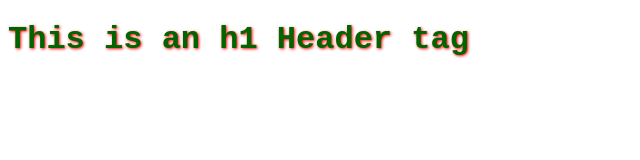
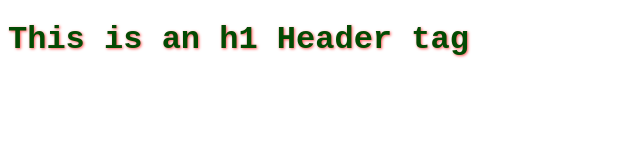
Before and after one commit to theSalafee/BootstrapConfusion, a website: page git-test/index.html in a window 1280 px wide. Shown: the full height of the page, 0-640 px from the left. Drawn offline with Linux system fonts and the light colour scheme.

Commit message:
changed styles of h1

```diff
--- a/git-test/index.html
+++ b/git-test/index.html
@@ -9,9 +9,9 @@
 </head>
 <style>
     h1 {
-        color: darkgreen;
+        color: rgb(3, 75, 3);
         font-family: 'Courier New', Courier, monospace, sans-serif;
-        text-shadow: 1px 1px 3px red;
+        text-shadow: 1px 1px 3px rgba(255, 0, 0, 0.657);
     }
 </style>
 <body>
```
